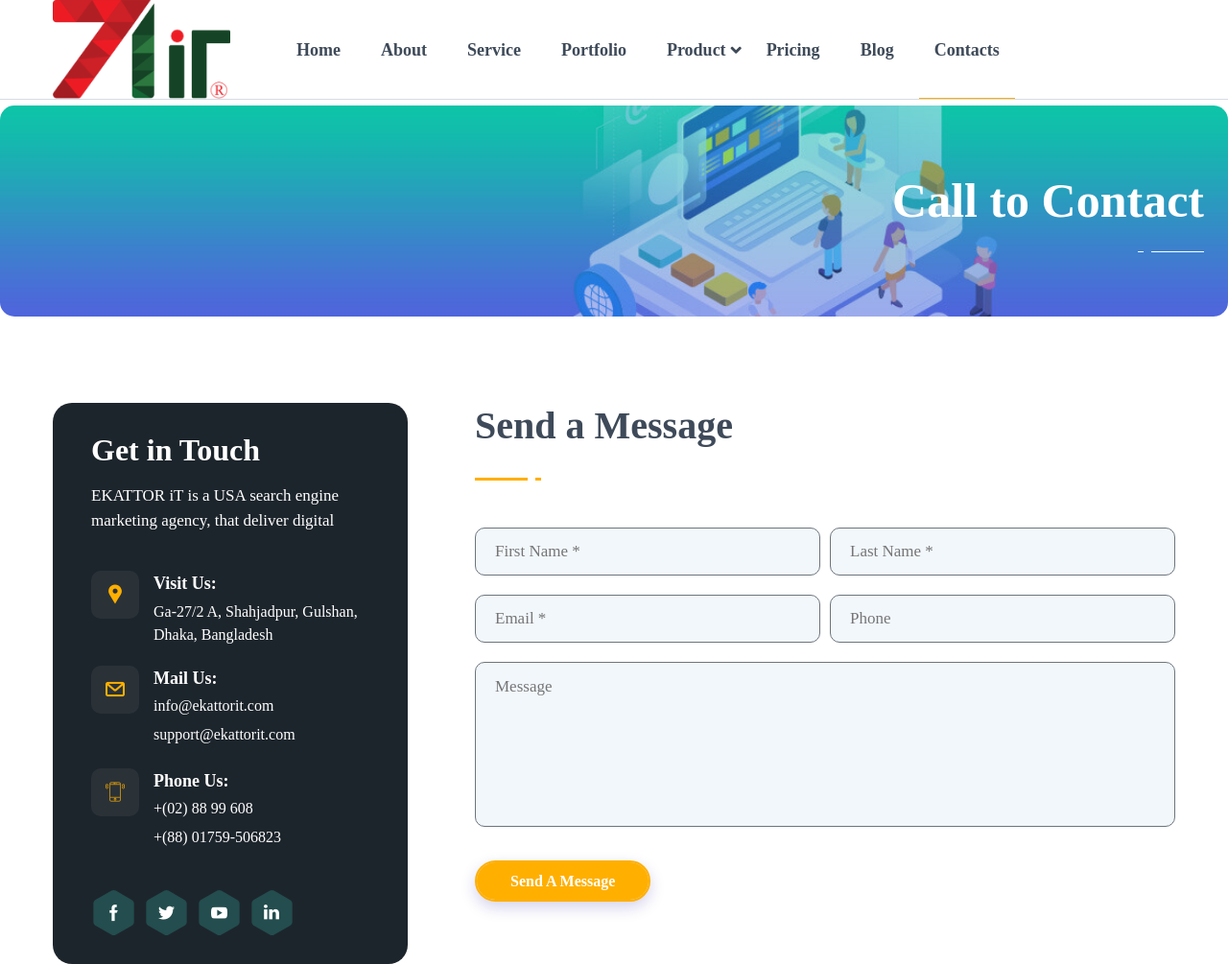
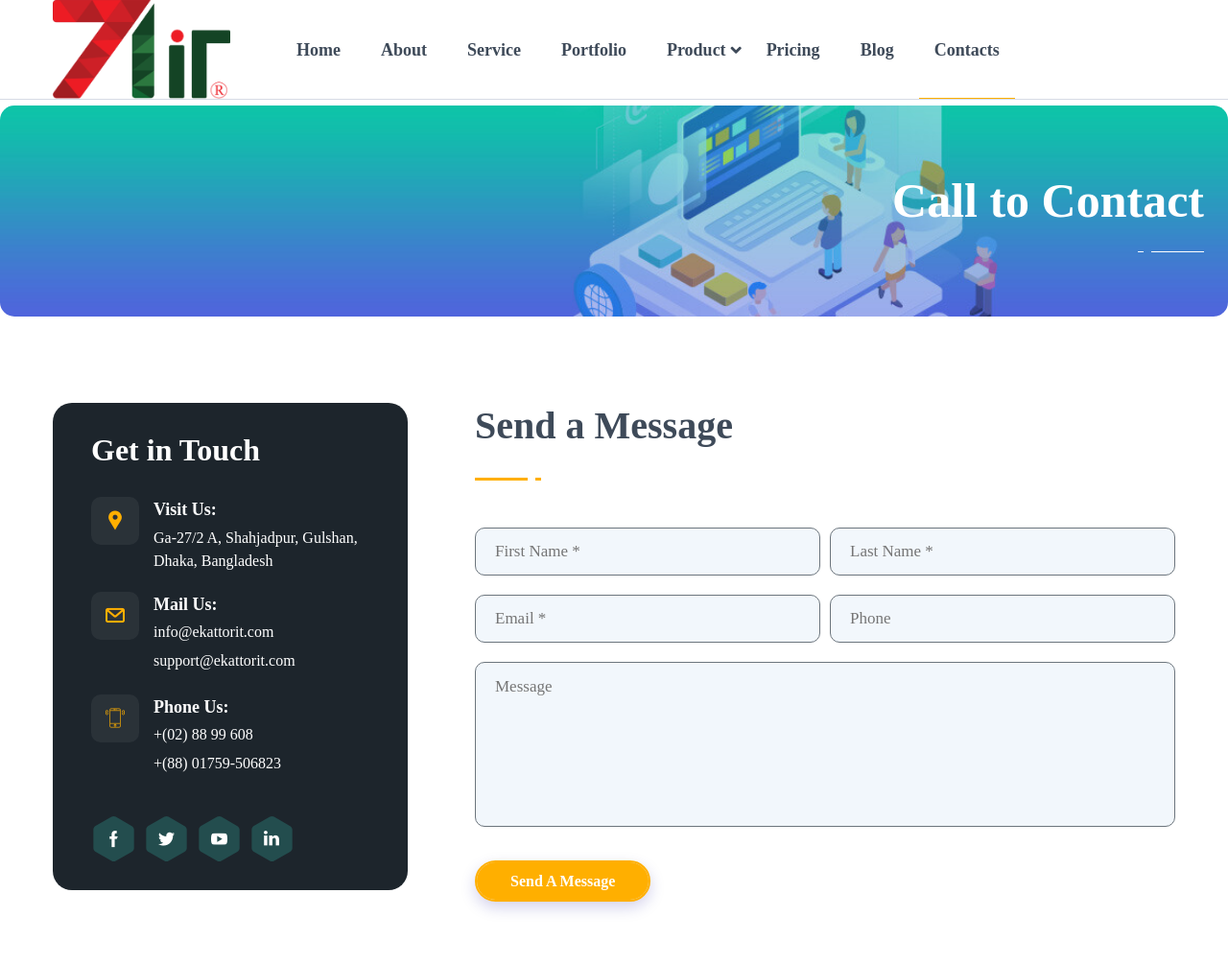
Before and after one commit to ShafayetZim/ekattorit_website, a plain HTML site: page contact.html in a window 1280 px wide. Shown: the top 1005 px of the page at 96% size. Drawn offline with nearby package versions, Linux system fonts and the light colour scheme; grey boxes are pictures that could not be loaded; files whose address does not match are found by name.

Commit message:
paragraph removed

```diff
--- a/contact.html
+++ b/contact.html
@@ -163,8 +163,7 @@
                         <div class="col-md-5 col-sm-12 col-lg-4">
                             <div class="get-in-touch-wrap bg-color11 brd-rd20 mt-40 position-relative overflow-hidden w-100">
                                 <h2 class="mb-0">Get in Touch</h2>
-                                <p class="mb-0">EKATTOR iT is a USA search engine marketing agency, that deliver digital</p>
-                                <div class="contact-info-box mt-40 d-flex flex-wrap w-100">
+                                <div class="contact-info-box mt-30 d-flex flex-wrap w-100">
                                     <i class="flaticon-facebook-placeholder-for-locate-places-on-maps"></i>
                                     <div class="contact-info-inner">
                                         <h5 class="mb-0">Visit Us:</h5>
```
